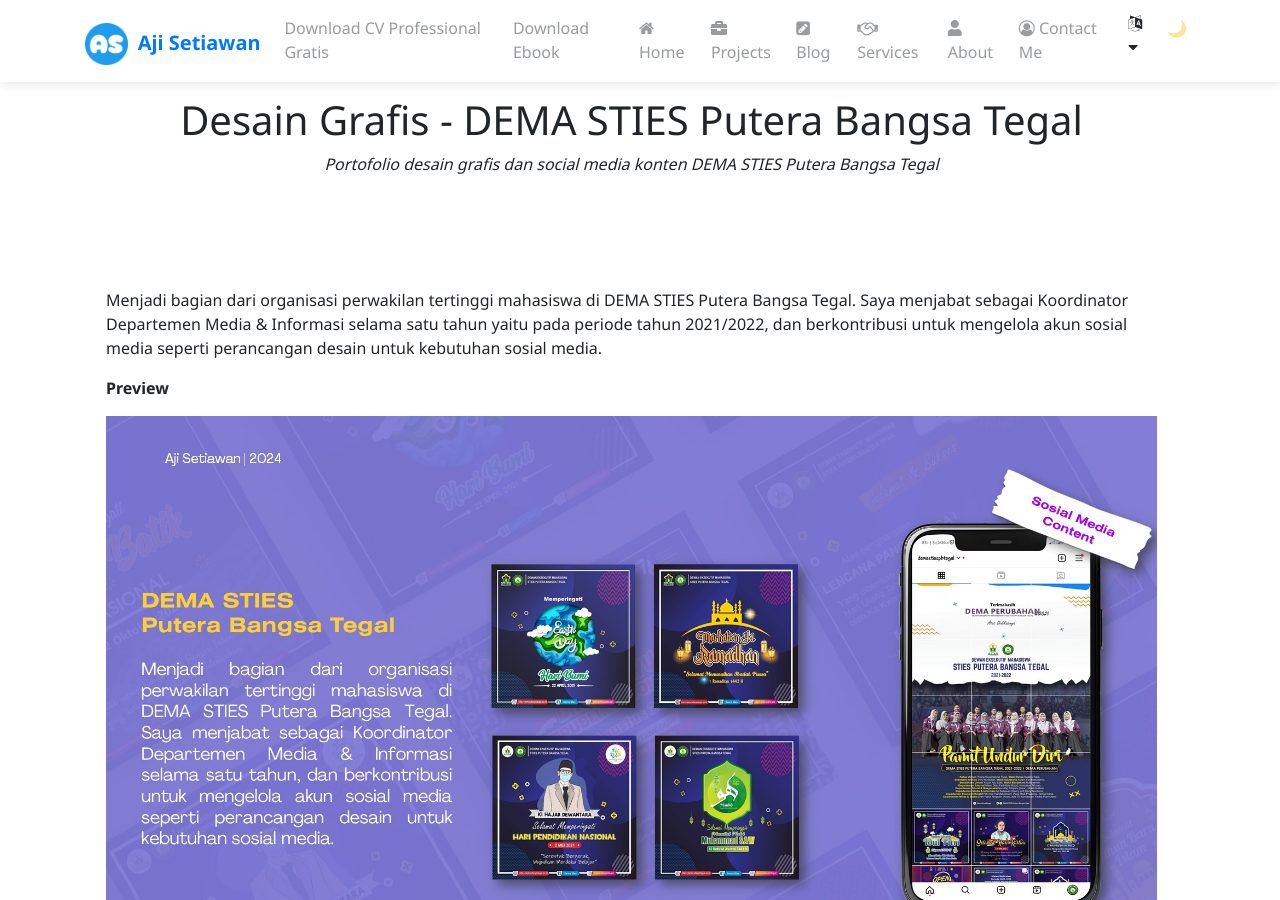
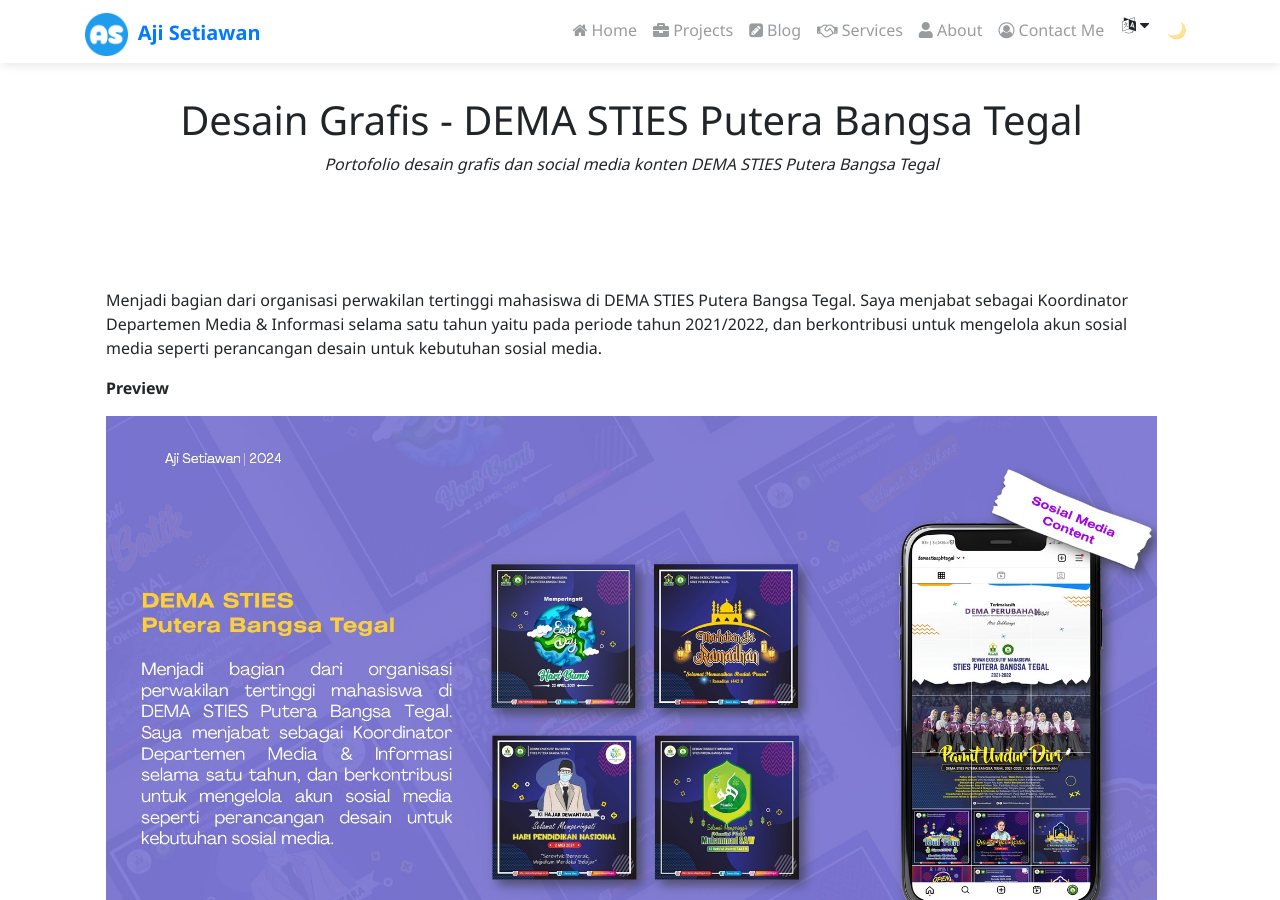
Before and after one commit to ajisetiawan716/ajisetiawan716.github.io, a Jekyll site: the page built from _projects/graphic-design-dema-stiespbtegal.md, in a window 1280 px wide and 900 px high. Built offline with Jekyll 4.4.1, drawn with Linux system fonts in a browser that asks for light colours; nearby versions of some CDN libraries; emoji names are drawn with the system emoji font; comment, search, counter and statistics services are not loaded; a style sheet for code colours, icons or effects is not loaded; some of the changed lines change nothing that is shown.

Commit message:
Update _config.yml

```diff
--- a/_config.yml
+++ b/_config.yml
@@ -58,7 +58,8 @@
   - donate.html
   - linkme.html
   - pages/portfolio.html
-  - pages/download.html
+  - pages/download-ebook.html
+  - pages/download-cv.html
 
 ### Author Info ###
 author:
```
